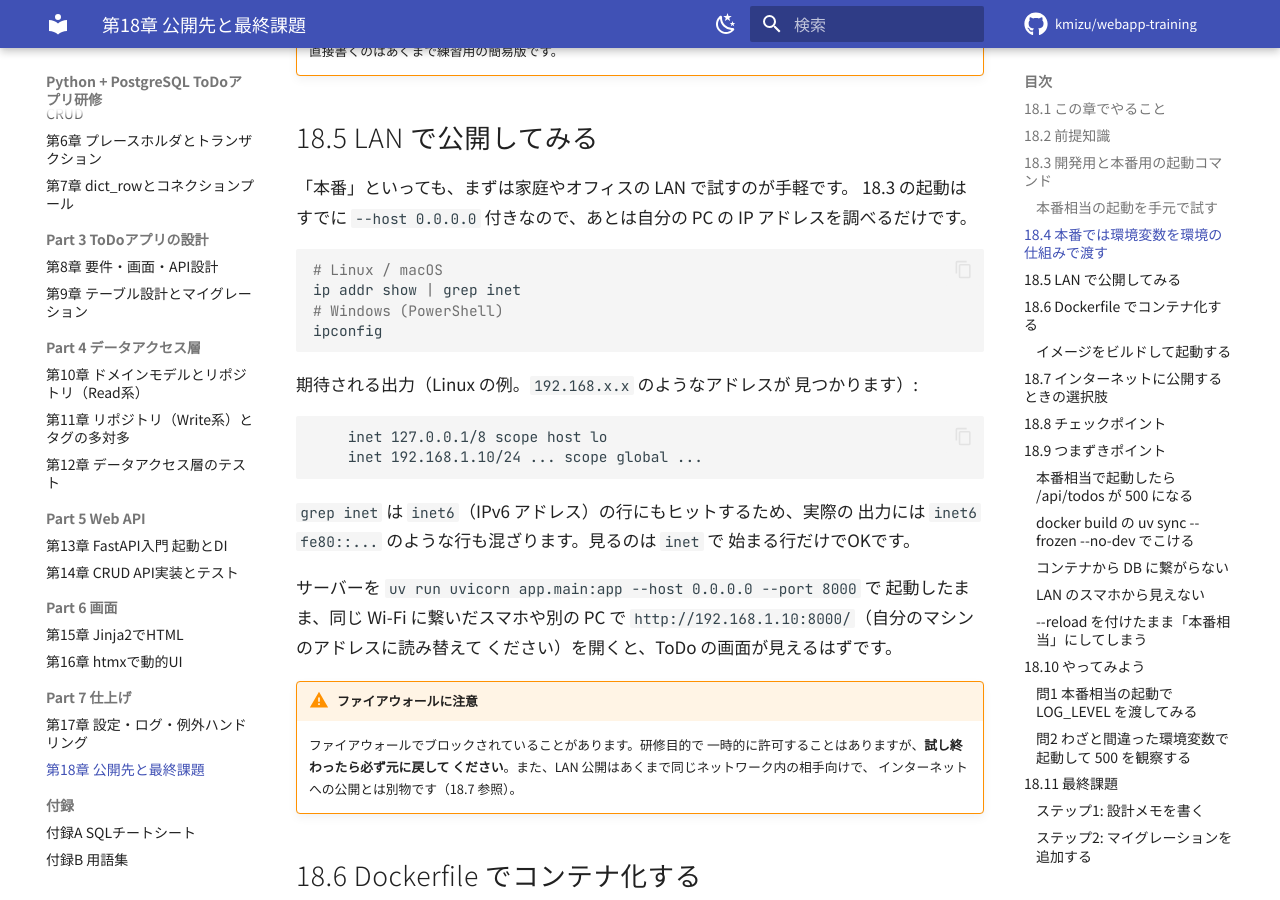
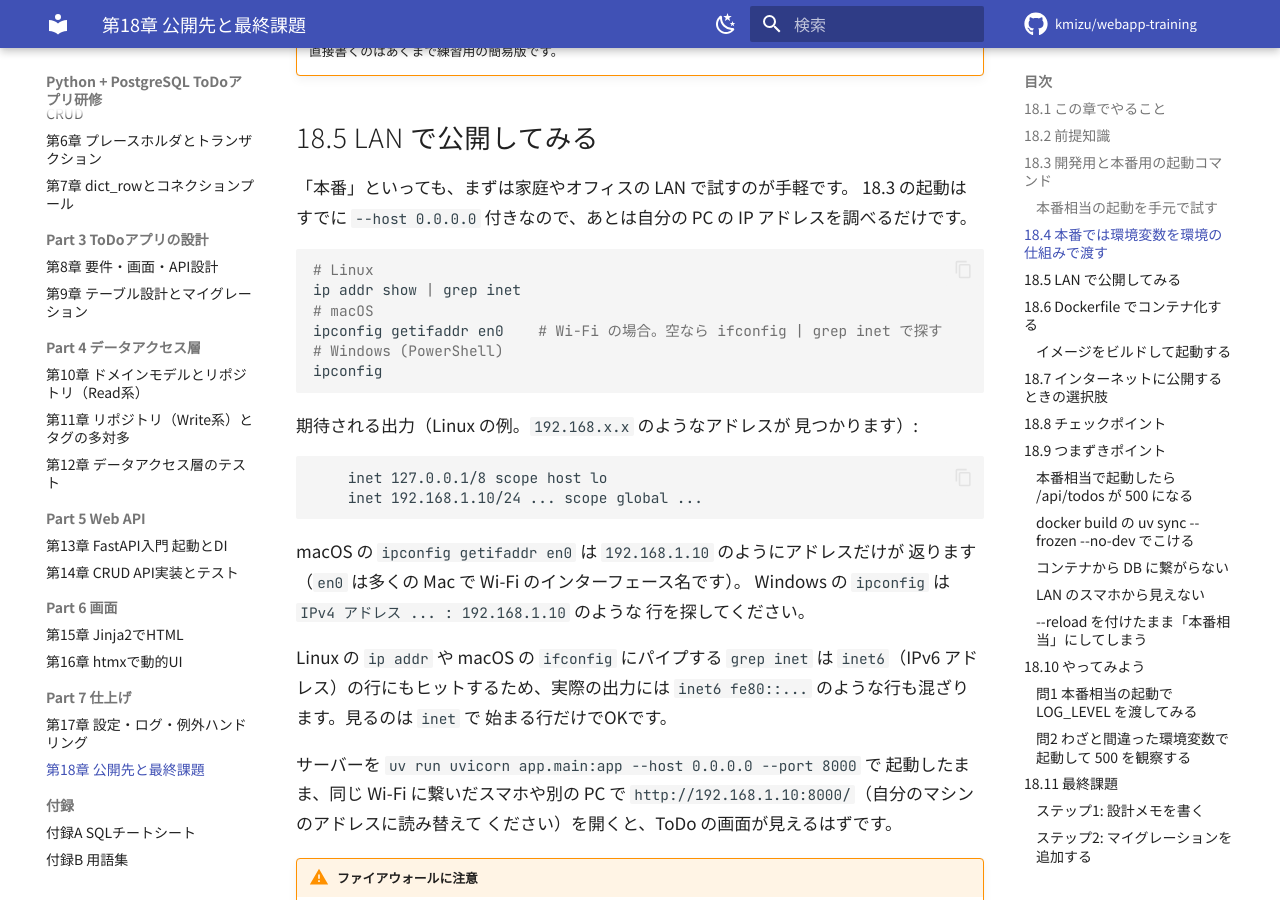
Before and after one commit to kmizu/webapp-training, an MkDocs documentation site: the page built from docs/18-deploy.md, in a window 1280 px wide and 900 px high, scrolled down 4557 px. Built offline with MkDocs 1.6.1 and Material for MkDocs 9.7.7, drawn with Linux system fonts in a browser that asks for light colours; comment, search, counter and statistics services are not loaded; some of the changed text lies outside the part shown.

Commit message:
docs: address quality review comments in 18-deploy.md

````diff
--- a/docs/18-deploy.md
+++ b/docs/18-deploy.md
@@ -204,8 +204,10 @@
 IP アドレスを調べるだけです。
 
 ```bash
-# Linux / macOS
+# Linux
 ip addr show | grep inet
+# macOS
+ipconfig getifaddr en0    # Wi-Fi の場合。空なら ifconfig | grep inet で探す
 # Windows (PowerShell)
 ipconfig
 ```
@@ -218,8 +220,14 @@
     inet 192.168.1.10/24 ... scope global ...
 ```
 
-`grep inet` は `inet6`（IPv6 アドレス）の行にもヒットするため、実際の
-出力には `inet6 fe80::...` のような行も混ざります。見るのは `inet` で
+macOS の `ipconfig getifaddr en0` は `192.168.1.10` のようにアドレスだけが
+返ります（`en0` は多くの Mac で Wi-Fi のインターフェース名です）。
+Windows の `ipconfig` は `IPv4 アドレス ... : 192.168.1.10` のような
+行を探してください。
+
+Linux の `ip addr` や macOS の `ifconfig` にパイプする `grep inet` は
+`inet6`（IPv6 アドレス）の行にもヒットするため、実際の出力には
+`inet6 fe80::...` のような行も混ざります。見るのは `inet` で
 始まる行だけでOKです。
 
 サーバーを `uv run uvicorn app.main:app --host 0.0.0.0 --port 8000` で
@@ -268,6 +276,10 @@
   軽量イメージを使い、OS やインタプリタをゼロから用意する手間を省いて
   います。`3.12` と minor バージョンまで指定することで、手元と同じ
   Python 系で動かせます。
+- **`ENV UV_LINK_MODE=copy`**: イメージの中の環境変数を設定します。
+  uv はパッケージの設置にハードリンクを使おうとしますが、コンテナの
+  ファイルシステムではうまくいかないことがあるため、コピー方式に
+  切り替えるおまじないです。
 - **`RUN pip install uv`**: イメージの中に uv をインストールします。
   教材では簡単のためバージョンは未固定ですが、実務では
   `pip install uv==<バージョン>` のように固定すると再現性がさらに
@@ -377,9 +389,12 @@
 |---|---|---|
 | 自分の PC だけ | そのまま `uvicorn` | 一番気楽 |
 | 家庭内 LAN | 18.5 の手順 | 同じ Wi-Fi の端末から触れる |
-| 個人で軽く外に出したい | [Fly.io](https://fly.io/) / [Render](https://render.com/) | 無料枠あり。18.6 のイメージが使える |
+| 個人で軽く外に出したい | [Fly.io](https://fly.io/) / [Render](https://render.com/) | 18.6 のイメージがそのまま使える |
 | 自由度が欲しい | VPS（さくら / Vultr / DigitalOcean） | ssh と nginx の知識が要る |
 | 仕事で使う | クラウド（AWS / GCP / Azure） | 本研修の範囲外 |
+
+無料枠や料金体系は変わりやすいので、実際に使うときは各社の最新情報を
+確認してください。
 
 外に出す場合は最低限、次の 4 点を押さえてください。
 
@@ -438,7 +453,10 @@
 {"detail":"internal server error"}
 ```
 
-このとき uvicorn 側のログには `ERROR todo-app - unhandled error:
+このとき curl の応答は**すぐには返りません**。コネクションプールが
+接続を試し続け、タイムアウト（既定で 30 秒）するまで待つためです。
+無応答に見えますがハングではないので、じっと待ってください。
+uvicorn 側のログには `ERROR todo-app - unhandled error:
 GET /api/todos` に続いてスタックトレースが残っているはずです。
 「本番で 500 が出たら、まず環境変数の渡し漏れや値の誤りを疑い、
 ログを見る」という本番運用の基本を体験する良い機会です。
@@ -503,7 +521,16 @@
 
     本番では、普段は `INFO` で運用し、調査が必要なときだけ `DEBUG` に
     下げる、といった切り替えを**環境変数の付け替えだけ**でできることが
-    わかります。確認したら `Ctrl+C` で止めてください。
+    わかります。観察できたら元に戻します。uvicorn 側のターミナルで
+    `Ctrl+C` を押して止め、今度は `LOG_LEVEL` を付けない通常の本番相当
+    コマンドで起動し直してください（`config.py` のデフォルトは
+    `INFO` なので、リクエストログが再び出るはずです）。
+
+    ```bash
+    uv run uvicorn app.main:app --host 0.0.0.0 --port 8000
+    ```
+
+    確認したら `Ctrl+C` で止めてください。
 
 ### 問2 わざと間違った環境変数で起動して 500 を観察する
 
@@ -524,7 +551,10 @@
     起動自体は成功します。第7章で導入した `ConnectionPool` は初めて
     利用されるまで生成が遅延される（`db.py` の `get_pool()`）ため、
     起動時点ではまだ DB に接続していないからです。
-    別のターミナルで API を叩きます。
+    別のターミナルで API を叩きます。**応答まで最大で約 30 秒かかる
+    ので、じっと待ってください**（コネクションプールが接続を試し続け、
+    タイムアウトするまで待つためです。無応答に見えますがハングでは
+    ありません）。
 
     ```bash
     curl -s -w "\nHTTP %{http_code}\n" http://127.0.0.1:8000/api/todos
@@ -538,10 +568,24 @@
     ```
 
     想定外の例外（接続エラー）が、フォールバックハンドラで定型の 500 に
-    変換されました。uvicorn 側のターミナルには
-    `ERROR todo-app - unhandled error: GET /api/todos` に続いて
-    スタックトレース（`psycopg.OperationalError` などの接続エラー）が
-    残っています。利用者には定型文だけが返り、原因調査に必要な情報は
+    変換されました。
+
+    この間、uvicorn 側のターミナルはかなり賑やかになります。待っている
+    間はコネクションプールからの WARNING が定期的に流れ続けます。
+
+    ```text
+    2026-08-16 09:46:15,670 WARNING psycopg.pool - error connecting in 'pool-1': connection failed: ...
+    ```
+
+    そして約 30 秒後に、いつもの ERROR 行と、uvicorn 自身の
+    `ERROR:    Exception in ASGI application` というトレースバックが
+    出ます。`ERROR todo-app - unhandled error: GET /api/todos` の
+    スタックトレースの最後は
+    `psycopg_pool.PoolTimeout: couldn't get a connection after 30.00 sec`
+    です（プールがタイムアウトした、という例外で、内側の原因である
+    接続エラーの詳細はさきほどの WARNING の行に出ています）。
+
+    利用者には定型文だけが返り、原因調査に必要な情報は
     ログに確実に残る、という第17章の方針どおりの動きです。
 
     本番で 500 に遭遇したら、こうしてログを見て環境変数の誤りに
````
